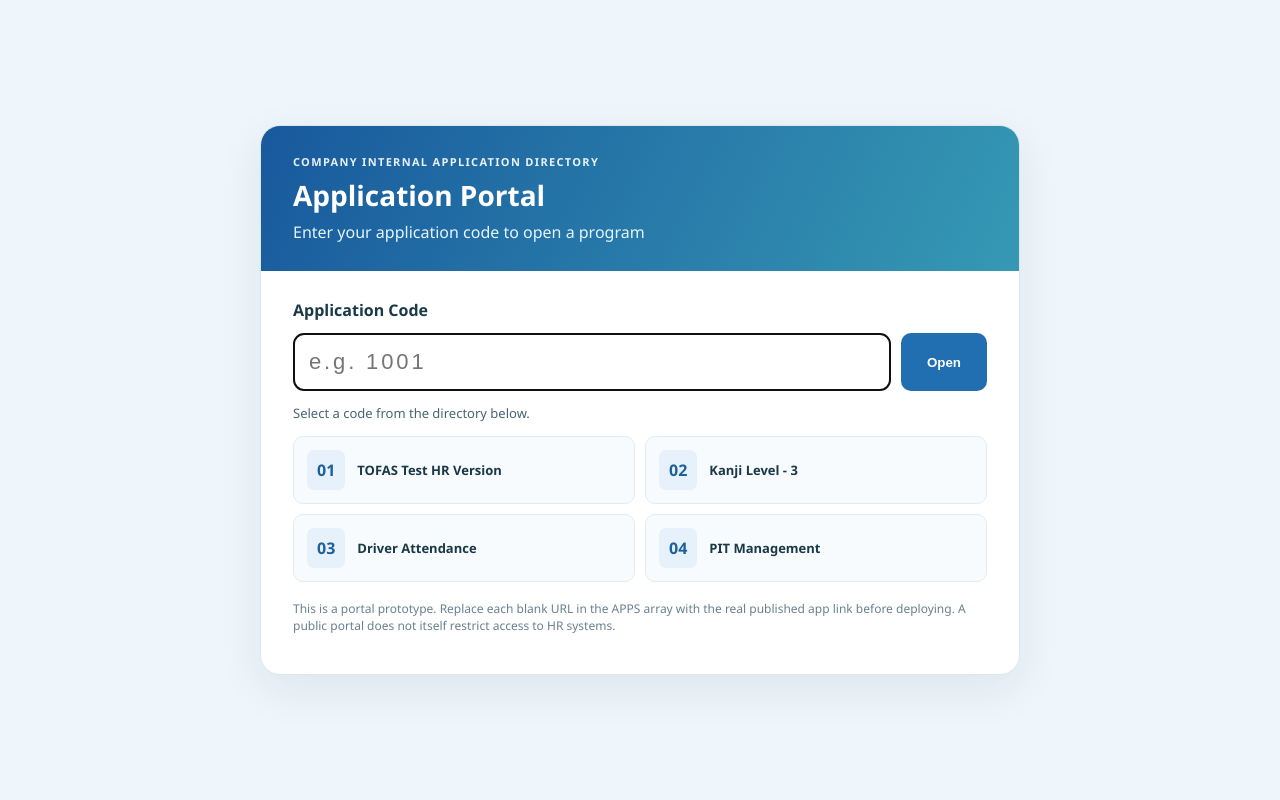
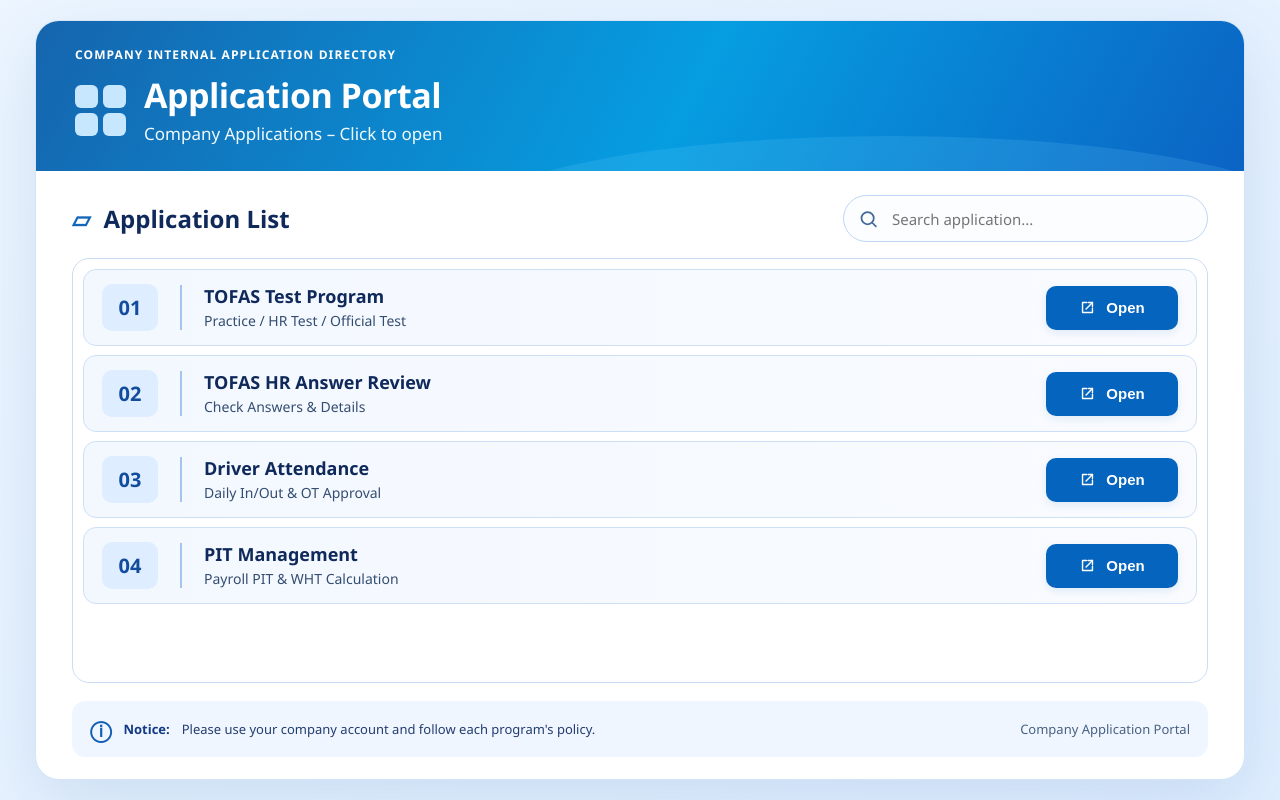
Before and after one commit to Zippy024/Company-App-Portal, a plain HTML site: page index.html in a window 1280 px wide. Drawn offline with Linux system fonts and the light colour scheme.

Commit message:
Update index.html

```diff
--- a/index.html
+++ b/index.html
@@ -1,36 +1,111 @@
-<!doctype html>
+<!DOCTYPE html>
 <html lang="en">
 <head>
-<meta charset="UTF-8"><meta name="viewport" content="width=device-width, initial-scale=1">
+<meta charset="UTF-8" />
+<meta name="viewport" content="width=device-width, initial-scale=1" />
+<meta name="color-scheme" content="light" />
 <title>Company Application Portal</title>
 <style>
-:root{font-family:Segoe UI,Arial,sans-serif;color:#193947;background:#eef5fb}*{box-sizing:border-box}body{margin:0;min-height:100vh;display:grid;place-items:center;padding:24px}.shell{width:min(760px,100%);background:white;border:1px solid #dbe7f0;border-radius:20px;box-shadow:0 14px 45px #123b5814;overflow:hidden}.head{background:linear-gradient(115deg,#18599d,#3699b4);color:#fff;padding:28px 32px}.eyebrow{letter-spacing:.12em;font-weight:700;font-size:11px;opacity:.9}h1{margin:7px 0;font-size:28px}.head p{margin:0;color:#e4f5ff}.content{padding:28px 32px}.lead{font-weight:650;margin:0 0 12px}form{display:flex;gap:10px}input{flex:1;min-width:0;border:1px solid #c5d5e1;border-radius:10px;padding:15px;font-size:22px;letter-spacing:.13em}button{border:0;background:#216eb1;color:white;padding:0 26px;border-radius:10px;font-weight:700;cursor:pointer}button:hover{background:#14598e}.message{min-height:45px;padding:13px 0;color:#496474;font-size:13px}.list{display:grid;grid-template-columns:repeat(2,minmax(0,1fr));gap:10px}.app{display:flex;gap:12px;align-items:center;padding:13px;border:1px solid #dfebf2;border-radius:10px;background:#f8fbfe}.code{font-weight:800;background:#e6f1fb;color:#1b619b;border-radius:7px;padding:9px 10px;font-variant-numeric:tabular-nums}.name{font-size:13px;font-weight:650}.note{font-size:12px;color:#698090;margin-top:18px}@media(max-width:550px){.content,.head{padding:22px}.list{grid-template-columns:1fr}h1{font-size:23px}button{padding:0 18px}}
+:root{--navy:#0c285d;--blue:#0b69c5;--line:#cbdcf4;--ink:#10295b;--muted:#506684;--canvas:#eef6ff;--pale:#f5f9ff;font-family:"Segoe UI",Arial,sans-serif}
+*{box-sizing:border-box}
+html,body{height:100%;margin:0}
+body{background:linear-gradient(145deg,#edf6ff,#e1efff);color:var(--ink);display:grid;place-items:center;padding:20px}
+.portal{width:min(1210px,100%);height:min(875px,calc(100dvh - 40px));min-height:460px;background:#fff;border-radius:24px;overflow:hidden;box-shadow:0 22px 70px #2360a325;display:flex;flex-direction:column;border:1px solid #d5e5f7}
+.header{flex:none;padding:25px 39px 26px;color:#fff;background:linear-gradient(118deg,#1565ae 0%,#069de1 54%,#0b63c3 100%);position:relative;overflow:hidden}
+.header:after{content:"";position:absolute;width:70%;height:170px;right:-70px;bottom:-135px;border-radius:50%;background:#83d7ff24;pointer-events:none}
+.eyebrow{font-size:12px;font-weight:750;letter-spacing:1.1px}.heading{display:flex;align-items:center;gap:18px;margin-top:13px}
+.mark{display:grid;grid-template-columns:repeat(2,23px);grid-template-rows:repeat(2,23px);gap:5px;flex:none}.mark span{background:#c7e7fe;border-radius:6px}
+h1{margin:0;font-size:34px;line-height:1.15;letter-spacing:-.5px} .heading p{margin:7px 0 0;font-size:17px;color:#effaff}
+.content{padding:24px 36px 22px;min-height:0;display:flex;flex:1;flex-direction:column}
+.toolbar{display:flex;justify-content:space-between;align-items:center;gap:18px;margin-bottom:16px;flex:none}
+h2{margin:0;font-size:24px;display:flex;align-items:center;gap:13px}
+.stacked{font-size:24px;color:#1466b9;line-height:1}
+.search{position:relative;width:min(365px,45%)}.search svg{position:absolute;left:15px;top:50%;transform:translateY(-50%);color:#426999}
+.search input{width:100%;height:47px;border:1.5px solid #bed5f4;border-radius:30px;background:#fbfdff;padding:0 18px 0 48px;font:inherit;font-size:15px;color:var(--ink);outline:none}
+.search input:focus{border-color:#3488d7;box-shadow:0 0 0 3px #3488d71a}
+.list-window{min-height:0;flex:1;overflow-y:auto;overscroll-behavior:contain;border:1.5px solid var(--line);padding:10px;border-radius:17px;background:#fff;scrollbar-color:#82c3ff #f1f7ff;scrollbar-width:thin}
+.list-window::-webkit-scrollbar{width:10px}.list-window::-webkit-scrollbar-track{background:#f1f7ff;border-radius:10px}.list-window::-webkit-scrollbar-thumb{background:#83c1fa;border-radius:10px;border:2px solid #f1f7ff}
+.list{display:flex;flex-direction:column;gap:9px}.entry{border:1px solid #cddff7;border-radius:13px;background:linear-gradient(90deg,#f3f8ff,#f9fbff);padding:12px 18px;display:flex;align-items:center;gap:22px;min-height:77px}
+.num{background:#deedff;min-width:56px;height:47px;display:grid;place-items:center;border-radius:10px;font-weight:800;font-size:20px;color:#124c9d;font-variant-numeric:tabular-nums}
+.entry-copy{border-left:2px solid #a4c4ed;padding-left:22px;min-width:0;flex:1}.entry-title{font-size:18px;font-weight:750;line-height:1.3}.entry-description{font-size:14px;margin-top:3px;color:#344d71}
+.open{flex:none;background:#0564bd;border:0;border-radius:10px;color:#fff;font-size:15px;font-weight:700;min-height:44px;min-width:132px;cursor:pointer;display:inline-flex;justify-content:center;align-items:center;gap:10px;box-shadow:0 3px 9px #0064b31a}
+.open:hover{background:#084f9a}.open:focus-visible{outline:3px solid #75b6ff;outline-offset:2px}.open svg{width:17px;height:17px}
+.empty{padding:35px 15px;text-align:center;color:#61718b}.notice{flex:none;display:flex;align-items:center;gap:12px;margin-top:18px;padding:14px 18px;background:#f0f6ff;border-radius:13px;color:#233d6f;font-size:13px}.notice strong{color:#123a85}.notice .info{font-size:21px;font-weight:bold;color:#125fb4}.updated{margin-left:auto;white-space:nowrap;color:#486283}
+.feedback{color:#a94327;font-size:13px;min-height:0;line-height:1.35}.feedback:not(:empty){margin-top:8px}
+@media(max-width:700px){body{padding:0}.portal{height:100dvh;min-height:0;border-radius:0}.header{padding:23px}.content{padding:18px}.toolbar{align-items:stretch;flex-direction:column;gap:13px}h1{font-size:26px}h2{font-size:20px}.heading p{font-size:14px}.search{width:100%}.entry{gap:10px;padding:12px;min-height:74px}.num{min-width:42px;height:40px;font-size:16px}.entry-copy{padding-left:11px}.entry-title{font-size:14px}.entry-description{font-size:12px}.open{min-width:70px;font-size:13px;min-height:39px;gap:5px}.open svg{display:none}.notice{font-size:11px}.updated{display:none}}
 </style>
 </head>
 <body>
-<main class="shell">
-<header class="head"><div class="eyebrow">COMPANY INTERNAL APPLICATION DIRECTORY</div><h1>Application Portal</h1><p>Enter your application code to open a program</p></header>
-<section class="content"><p class="lead">Application Code</p><form id="goForm"><input id="codeInput" type="text" inputmode="numeric" pattern="[0-9]*" maxlength="8" autocomplete="off" placeholder="e.g. 1001" required autofocus><button type="submit">Open</button></form><div class="message" id="message" role="status" aria-live="polite">Select a code from the directory below.</div><div class="list" id="appList"></div><p class="note">This is a portal prototype. Replace each blank URL in the APPS array with the real published app link before deploying. A public portal does not itself restrict access to HR systems.</p></section>
+<main class="portal">
+  <header class="header">
+    <div class="eyebrow">COMPANY INTERNAL APPLICATION DIRECTORY</div>
+    <div class="heading"><div class="mark" aria-hidden="true"><span></span><span></span><span></span><span></span></div>
+    <div><h1>Application Portal</h1><p>Company Applications – Click to open</p></div></div>
+  </header>
+  <section class="content" aria-label="Applications">
+    <div class="toolbar"><h2><span class="stacked" aria-hidden="true">▱</span> Application List</h2>
+      <label class="search"><svg width="21" height="21" viewBox="0 0 24 24" fill="none" stroke="currentColor" stroke-width="2"><circle cx="11" cy="11" r="7"/><path d="m16 16 5 5"/></svg><input id="search" type="search" placeholder="Search application..." aria-label="Search application" autocomplete="off" /></label>
+    </div>
+    <div class="list-window" id="scrollArea"><div class="list" id="appList"></div></div>
+    <div class="feedback" id="feedback" role="status" aria-live="polite"></div>
+    <footer class="notice"><span class="info" aria-hidden="true">ⓘ</span><strong>Notice:</strong><span>Please use your company account and follow each program's policy.</span><span class="updated">Company Application Portal</span></footer>
+  </section>
 </main>
 <script>
-// SETUP: Paste real published URLs into the url fields below.
-// Do not store passwords, tokens, or secret employee data in this file.
+/* ==========================================================
+  EDIT LINKS HERE ONLY. Add a new object for every new app.
+  - "url" must be the real HTTPS Published Appsmith / website URL.
+  - Leave url:'' if not linked yet; Open will show a message.
+  - Do not put passwords, API keys, or employee data here.
+  Example:
+  { name:'New Program', description:'Short description', url:'https://example.com' },
+========================================================== */
 const APPS = [
-  {code:'01', name:'TOFAS Test HR Version', url:'https://iida.appsmith.com/app/tofas/page1-6ab63d0d390253f7b72902f5?embed=true'},
-  {code:'02', name:'Kanji Level - 3', url:'https://forms.cloud.microsoft/r/uM1b3yxXek'},
-  {code:'03', name:'Driver Attendance', url:''},
-  {code:'04', name:'PIT Management', url:''}
+  { name:'TOFAS Test Program',       description:'Practice / HR Test / Official Test', url:'' },
+  { name:'TOFAS HR Answer Review',   description:'Check Answers & Details',            url:'' },
+  { name:'Driver Attendance',        description:'Daily In/Out & OT Approval',         url:'' },
+  { name:'PIT Management',           description:'Payroll PIT & WHT Calculation',      url:'' }
 ];
-const input=document.getElementById('codeInput');
-const msg=document.getElementById('message');
-const list=document.getElementById('appList');
-APPS.forEach(a=>{const el=document.createElement('div');el.className='app';const code=document.createElement('span');code.className='code';code.textContent=a.code;const name=document.createElement('span');name.className='name';name.textContent=a.name;el.append(code,name);list.append(el);});
-document.getElementById('goForm').addEventListener('submit',e=>{
- e.preventDefault();const code=input.value.trim();const app=APPS.find(a=>a.code===code);
- if(!app){msg.textContent='Application code not found. Please check the code.';return;}
- if(!/^https:\/\//i.test(app.url)){msg.textContent=app.name+' is not configured yet. Ask your administrator to add its published URL.';return;}
- const url=new URL(app.url);window.location.assign(url.href);
-});
+
+const list = document.getElementById('appList');
+const search = document.getElementById('search');
+const scrollArea = document.getElementById('scrollArea');
+const feedback = document.getElementById('feedback');
+function validUrl(raw){
+  if(typeof raw !== 'string' || !raw.trim())return null;
+  try{const parsed = new URL(raw.trim());return parsed.protocol === 'https:' ? parsed.href : null;}catch{return null;}
+}
+function openApp(app){
+  const url=validUrl(app.url);
+  if(!url){feedback.textContent=`${app.name}: Link has not been added yet. Please contact the portal administrator.`;return;}
+  feedback.textContent='';
+  // Navigates in the same browser tab; clicking Back returns to the Portal.
+  window.location.assign(url);
+}
+function render(){
+  feedback.textContent='';
+  const term=search.value.trim().toLowerCase();
+  list.replaceChildren();
+  let count=0;
+  APPS.forEach((app,i)=>{
+    if(!`${app.name} ${app.description||''}`.toLowerCase().includes(term))return;
+    count++;
+    const row=document.createElement('article');row.className='entry';
+    const number=document.createElement('span');number.className='num';number.textContent=String(i+1).padStart(2,'0');
+    const details=document.createElement('div');details.className='entry-copy';
+    const title=document.createElement('div');title.className='entry-title';title.textContent=app.name;
+    const description=document.createElement('div');description.className='entry-description';description.textContent=app.description||'';
+    details.append(title,description);
+    const button=document.createElement('button');button.className='open';button.type='button';button.setAttribute('aria-label',`Open ${app.name}`);
+    button.innerHTML='<svg viewBox="0 0 24 24" fill="none" stroke="currentColor" stroke-width="2" stroke-linecap="round" stroke-linejoin="round" aria-hidden="true"><path d="M13 5h6v6"/><path d="M19 5 10 14"/><path d="M19 13v6H5V5h6"/></svg><span>Open</span>';
+    button.addEventListener('click',()=>openApp(app));
+    row.append(number,details,button);list.append(row);
+  });
+  if(count===0){const none=document.createElement('div');none.className='empty';none.textContent='No matching applications found.';list.append(none);}
+  scrollArea.scrollTop=0;
+}
+search.addEventListener('input',render);
+render();
 </script>
 </body>
 </html>
```
